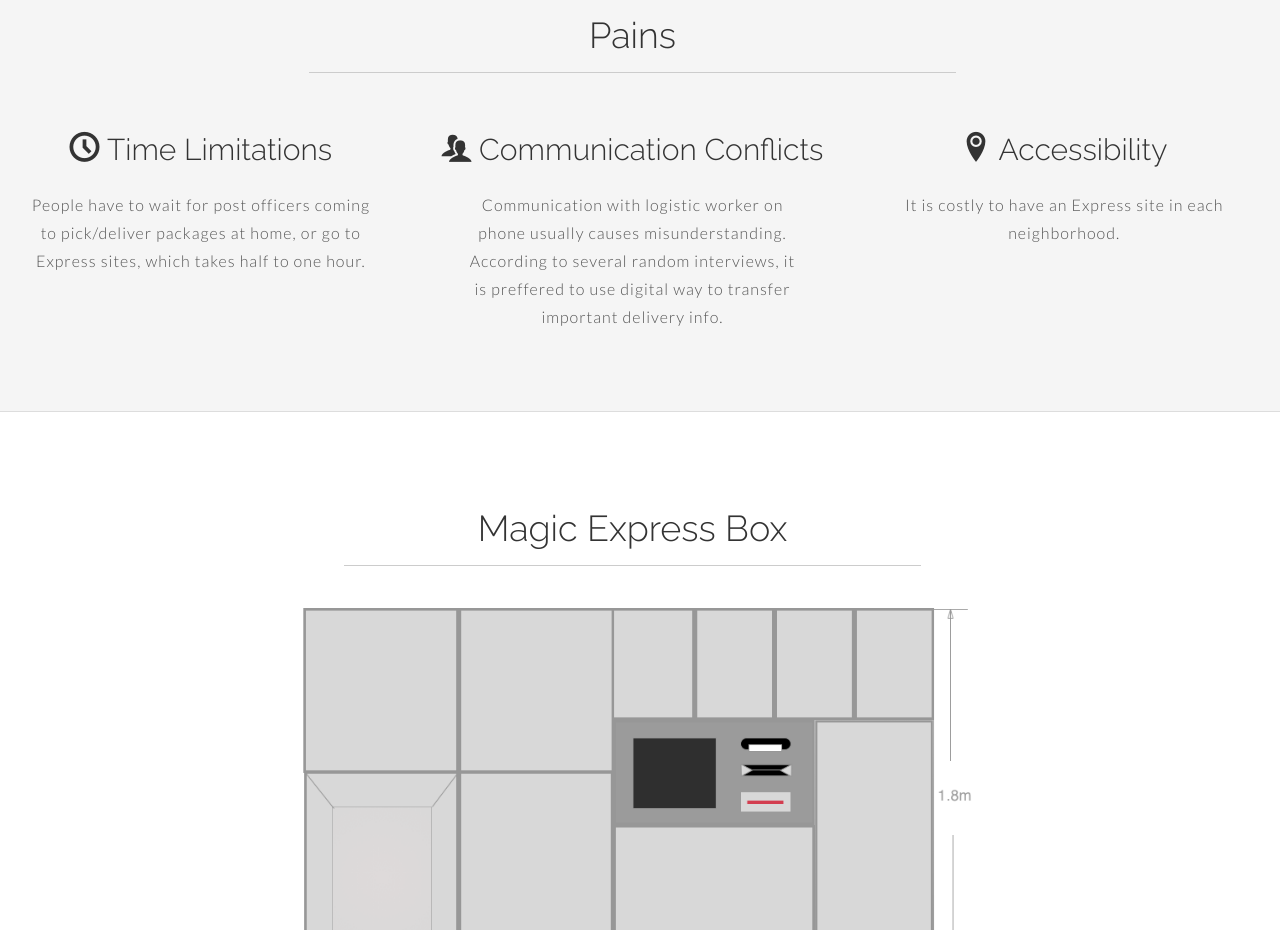
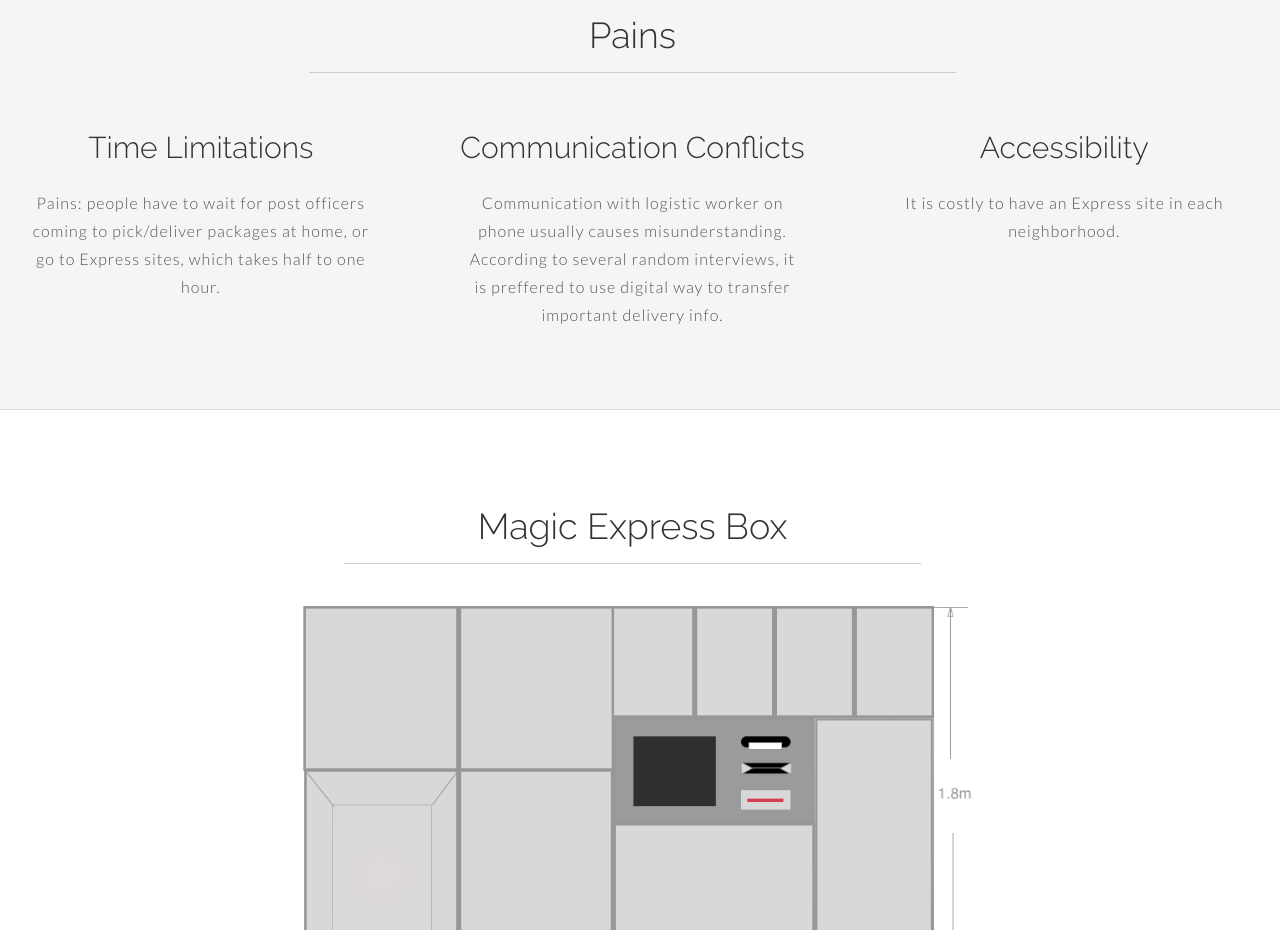
Before and after one commit to liangpuhe/liangpuhe.old.github.io, a plain HTML site: page index.html in a window 1280 px wide. Shown: the part 6680-7610 px from the top of the page. Drawn offline with Linux system fonts and the light colour scheme.

Commit message:
Revert "update 3-8"
This reverts commit a4b02c48cedb0f34b542a7fb570c3007dbc804db.

```diff
--- a/index.html
+++ b/index.html
@@ -410,21 +410,21 @@
                         <hr>
                         <br>
                         <div class="col-lg-4 callout">
-                            <h2 class="centered"><span class="icon icon-clock" style="font-size: 30px;"> </span>Time Limitations</h2>
-                            <p>People have to wait for post officers coming to pick/deliver packages at home, or go to Express sites, which takes half to one hour.</p>
+                            <h2 class="centered">Time Limitations</h2>
+                            <p>Pains: people have to wait for post officers coming to pick/deliver packages at home, or go to Express sites, which takes half to one hour.</p>
                         </div>
                         <!-- col-lg-4 -->
 
                         <div class="col-lg-4 callout">
 
-                            <h2 class="centered"><span class="icon icon-users" style="font-size: 30px;"> </span>Communication Conflicts</h2>
+                            <h2 class="centered">Communication Conflicts</h2>
                             <p>Communication with logistic worker on phone usually causes misunderstanding. According to several random interviews, it is preffered to use digital way to transfer important delivery info.</p>
                         </div>
                         <!-- col-lg-4 -->
 
                         <div class="col-lg-4 callout">
 
-                            <h2 class="centered"><span class="icon icon-location-2" style="font-size: 30px;"> </span>Accessibility</h2>
+                            <h2 class="centered">Accessibility</h2>
                             <p>It is costly to have an Express site in each neighborhood. </p>
 
                         </div>
```
